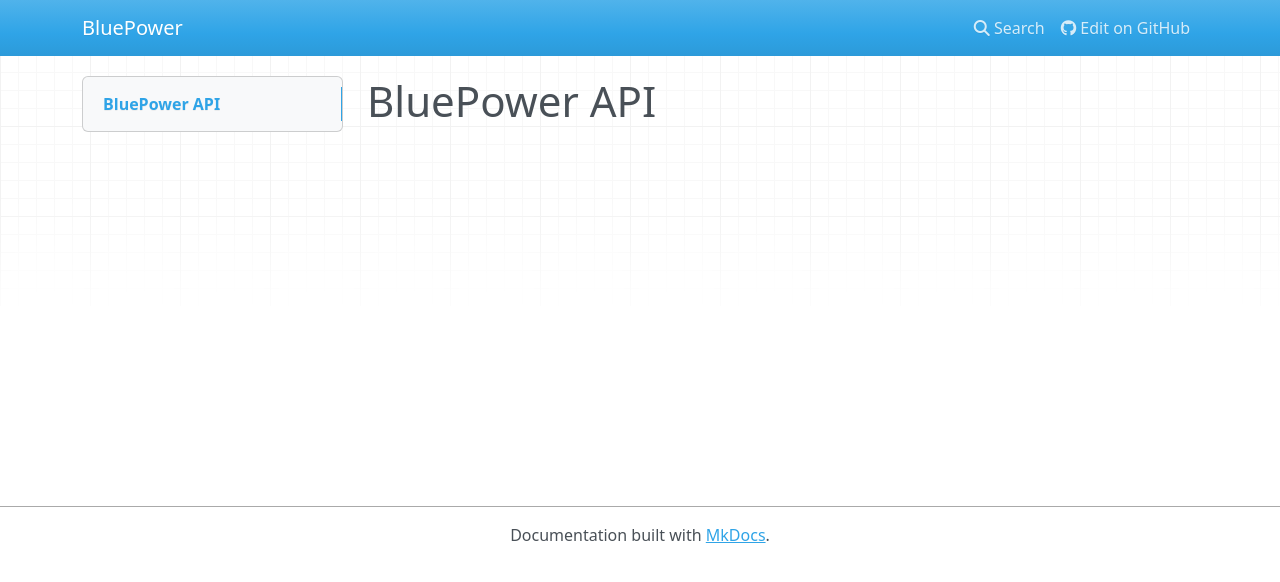
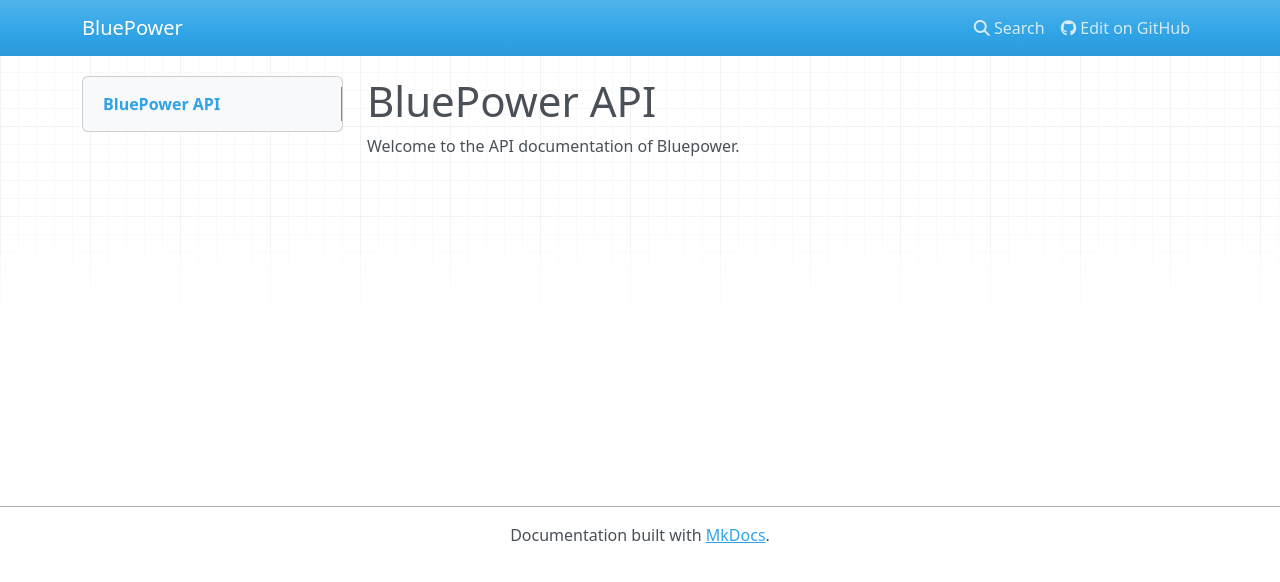
Before and after one commit to ModApiDocs/bluepower, an MkDocs documentation site: the page built from docs/index.md, in a window 1280 px wide. Shown: the top 582 px of the page. Built offline with MkDocs 1.6.1, drawn with Linux system fonts in a browser that asks for light colours; nearby versions of some CDN libraries; old or Windows-style settings are respelled for this version of MkDocs.

Commit message:
Travis build test

```diff
--- a/docs/index.md
+++ b/docs/index.md
@@ -1 +1,2 @@
 # BluePower API
+Welcome to the API documentation of Bluepower.
```
